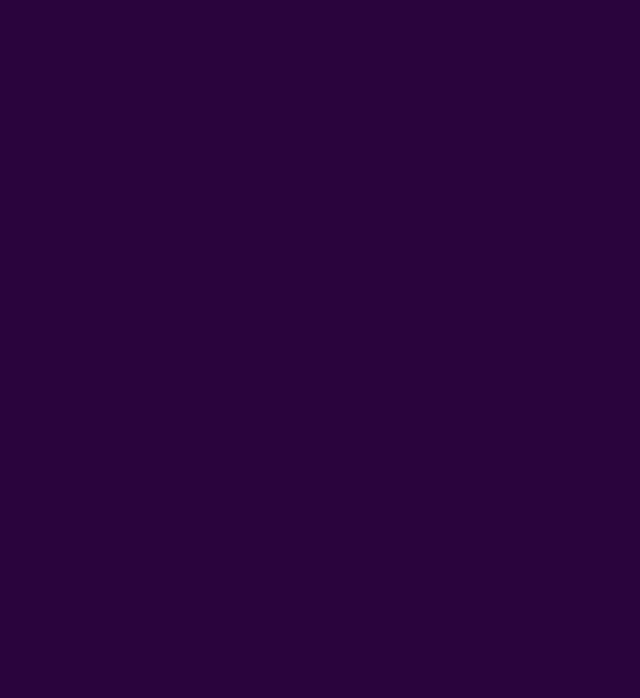
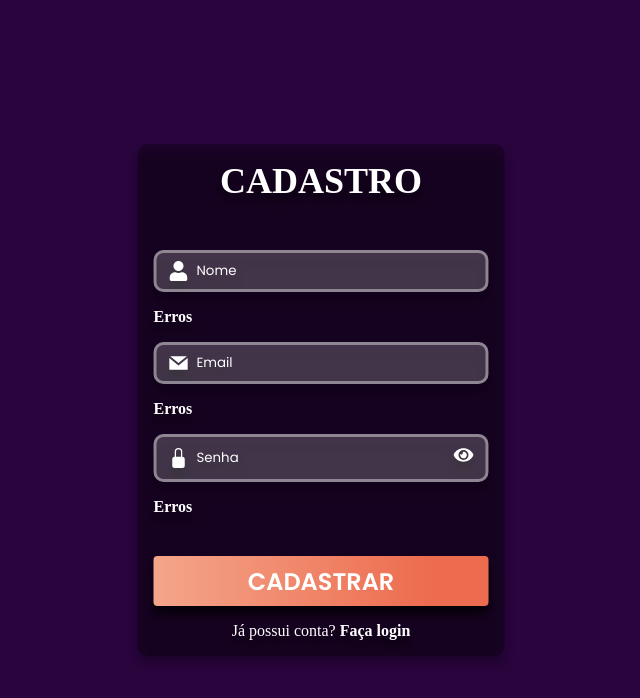
Before and after one commit to 3salles/rankaa, a React (Create React App) app in the folder frontend/: page /auth/signup in a window 1280 px wide. Shown: the top 698 px of the page, without its empty margins (319-959 px from the left). Built offline with nearby package versions, Linux system fonts and the light colour scheme.

Commit message:
feat: Create signup page

```diff
--- a/frontend/src/App.tsx
+++ b/frontend/src/App.tsx
@@ -2,6 +2,7 @@ import { BrowserRouter, Route, Switch } from 'react-router-dom';
 import { Athletic } from './pages/Athletic';
 import { Athletics } from './pages/Athletics';
 import { Login } from './pages/auth/Login';
+import { Register } from './pages/auth/Register';
 
 import { Home } from './pages/Home';
 import { Modalities } from './pages/Modalities';
@@ -19,6 +20,7 @@ export function App() {
       <Route  path="/athletics" exact component={Athletics} />
       <Route  path="/athletic/:id" exact component={Athletic} />
       <Route  path="/auth/signin" exact component={Login} />
+      <Route  path="/auth/signup" exact component={Register} />
     </Switch>
     </BrowserRouter>
     </>
--- /dev/null
+++ b/frontend/src/pages/auth/Register/index.tsx
@@ -0,0 +1,46 @@
+import { useState } from "react";
+import { BsLockFill } from "react-icons/bs";
+import { GrMail } from "react-icons/gr";
+import { FaEye, FaEyeSlash, FaUser } from "react-icons/fa";
+
+import { Container, Card, Header, Input, PasswordInput, Footer } from './styles'
+
+export function Register () {
+  const [showPassword, setShowPassword] = useState(false)
+
+  function handleShowPassword() {
+    setShowPassword((prev) => !prev);
+  }
+
+  return (
+    <Container>
+      <Card >
+      <Header>
+        <h1>Cadastro</h1>
+      </Header>
+      <Input>
+        <FaUser />
+        <input type="text" placeholder="Nome" />
+      </Input>
+      <p>Erros</p>
+      <Input>
+        <GrMail />
+        <input type="text" placeholder="Email" />
+      </Input>
+      <p>Erros</p>
+      <PasswordInput>
+        <BsLockFill />
+        <input type={showPassword ? 'text' : 'password'} placeholder="Senha" />
+        <button onClick={handleShowPassword}>
+          {showPassword ?  <FaEyeSlash /> : <FaEye />}
+        </button>
+      </PasswordInput>
+      <p>Erros</p>
+      <Footer>
+        <button>Cadastrar</button>
+        <p>Já possui conta? <a href="/auth/signin">Faça login</a></p>
+      </Footer>
+      </Card>
+    </Container>
+  )
+}
--- /dev/null
+++ b/frontend/src/pages/auth/Register/styles.ts
@@ -0,0 +1,124 @@
+import styled from "styled-components";
+
+export const Container = styled.section`
+  height: 100vh;
+  position: relative;
+  padding: 1rem;
+`
+
+export const Card = styled.form`
+  position: absolute;
+  top: 50%;
+  left: 50%;
+  transform: translate(-50%, -50%);
+  padding: 1rem;
+  background: rgba(0, 0, 0, 0.3);
+  border-radius: 10px;
+  filter: drop-shadow(0px 8px 5px rgba(0, 0, 0, 0.8));
+
+  display: flex;
+  flex-direction: column;
+  gap: 1rem;
+
+  > p {
+    color: white;
+    font-weight: bold;
+    font-size: 1rem;
+  }
+`
+
+export const Header = styled.header`
+  font-size: 24px;
+  font-weight: 600;
+  text-transform: uppercase;
+  text-align: center;
+  margin-bottom: 32px;
+`
+
+export const Input = styled.div`
+  background: rgba(255, 255, 255, 0.2);
+  border: 3px solid rgba(255, 255, 255, 0.4);
+  border-radius: 10px;
+  display: flex;
+  align-items: center;
+  padding: 8px 12px;
+
+
+  > input {
+    background: none;
+    border: 0;
+    flex: 1;
+    margin-left: 0.5rem;
+    outline: 0;
+    color: #FFF;
+
+    &::placeholder{
+      color: white;
+    }
+  }
+
+  > svg {
+    width: 20px;
+    height: 20px;
+    color: #FFF;
+  }
+`
+
+export const PasswordInput = styled.div`
+  background: rgba(255, 255, 255, 0.2);
+  border: 3px solid rgba(255, 255, 255, 0.4);
+  border-radius: 10px;
+  display: flex;
+  align-items: center;
+  padding: 8px 12px;
+
+
+  > input {
+    background: transparent;
+    border: 0;
+    flex: 1;
+    margin-left: 0.5rem;
+    outline: 0;
+    color: #FFF;
+
+    &::placeholder{
+      color: white;
+    }
+  }
+
+  svg {
+    width: 20px;
+    height: 20px;
+    color: #FFF;
+  }
+
+  > button {
+    color: #FFF;
+    background: 0;
+
+  }
+`
+
+export const Footer = styled.footer`
+  margin-top: 1.5rem;
+  display: flex;
+  flex-direction: column;
+  justify-content: center;
+  gap: 1rem;
+  font-size: 16px;
+  color: #FFF;
+
+  > p {
+    text-align: center;
+  }
+
+  button {
+    background: linear-gradient(90deg, #F4A58A 0%, #ED6B4E 84.05%);
+    border-radius: 4px;
+    height: 50px;
+    font-weight: 600;
+    color: #FFF;
+    text-transform: uppercase;
+    font-size: 1.5rem;
+  }
+`
```
